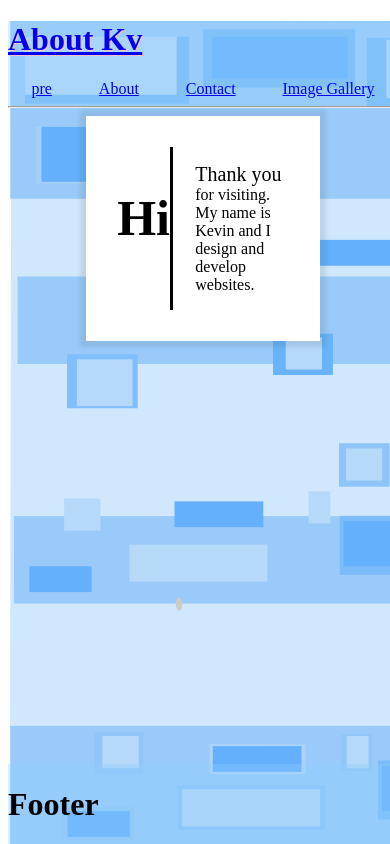
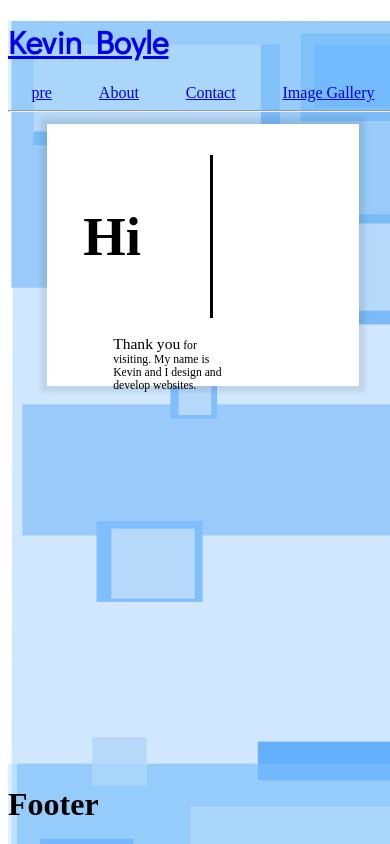
Before and after one commit to k3vnb/portfolio-prodbuild, a React app: page / in a window 390 px wide. Shown: the top 844 px of the page. Built offline with nearby package versions, Linux system fonts and the light colour scheme.

Commit message:
add basic viewwidth responsive design for main container cards

```diff
--- a/src/components/App.jsx
+++ b/src/components/App.jsx
@@ -12,17 +12,29 @@ import { Switch, Route } from 'react-router-dom';
 
 function App(){
 
-  const appStylesSheet = {
+  const appStyleSheet = {
     backgroundImage: `url(${wallpaper})`,
-    backgroundRepeat: 'no-repeat',
+    backgroundRepeat: 'repeat-y',
     backgroundSize: 'cover',
-    height: '100vh',
+    height: '150vh',
     width: '100vw'
   }
+
   return (
-    <div style={appStylesSheet}>
+    <div style={appStyleSheet}>
       <style jsx global>{`
           @import url('https://fonts.googleapis.com/css?family=Didact+Gothic');
+          .main-container {
+            margin: 2% 20%;
+            padding: 8%;
+            background-color: white;
+            box-shadow: #303d401c 0px 0px 4px 6px;
+            height: 200px;
+          }
+          @media screen and (max-width: 650px){
+            .main-container {
+              margin: 3% 10%;
+            }
             `}
       </style>
       <Header />
--- a/src/components/Header.jsx
+++ b/src/components/Header.jsx
@@ -9,14 +9,15 @@ function Header(){
     <div style={headerStyleSheet}>
       <style jsx>{`
           .title-text {
-            text-shadow: 1px 1px 1px pink;
+            font-family: 'Didact Gothic', sans-serif;
+            text-decoration: none;
           }
           .link-line {
             display: flex;
             justify-content: space-around;
           }
         `}</style>
-      <Link to="/"><h1 className="title-text">About Kv</h1></Link>
+      <Link to="/"><h1 className="title-text">Kevin Boyle</h1></Link>
       <div className="link-line">
         <Link to="/a">pre</Link>
         <Link to="/about">About</Link>
--- a/src/components/LandingPage.jsx
+++ b/src/components/LandingPage.jsx
@@ -1,46 +1,60 @@
 import React from 'react';
 
 function LandingPage() {
-  let landingPageStyleSheet = {
-    margin: '2% 20%',
-    padding: '8%',
-    backgroundColor: 'white',
 
-    boxShadow: '#303d401c 0px 0px 4px 6px',
-    display: 'flex'
-  };
   return(
-    <div style={landingPageStyleSheet}>
+    <div className="main-container">
       <style jsx>{`
           font-family: 'Didact Gothic', sans-serif;
+          .landingPageInner {
+            display: flex;
+            align-items: center;
+            height: 100%;
+            width: 100%;
+          }
           .landingPageHalf {
             width: 49%;
+            height: 100%;
+            display: flex;
+            align-items: center;
             padding: 2%;
           }
           .landingPageLeft {
             border-right: 3px solid black;
             margin-right: 1%;
             text-align: center;
+            height: 60%;
           }
           .landingPageRight {
             margin-left: 12%;
             display: flex;
             align-items: center;
+            font-size: 2vw
           }
           .hi {
             margin-right: 12%;
-            font-size: 50px;
+            font-size: 14vw;
           }
           .leaderText {
-            font-size: 20px;
+            font-size: 3vw;
+          }
+          @media screen and (max-width: 650px){
+            .leaderText {
+              font-size: 4vw;
+            }
+            .landingPageRight {
+              font-size: 3vw;
+            }
           }
             `}</style>
+        <div className="landingPageInner">
           <div className="landingPageHalf landingPageLeft">
             <h2 className="hi">Hi</h2>
           </div>
           <div className="landingPageHalf landingPageRight">
             <p><span className="leaderText">Thank you</span> for visiting. My name is Kevin and I design and develop websites.</p>
           </div>
+        </div>
     </div>
   );
 }
```
